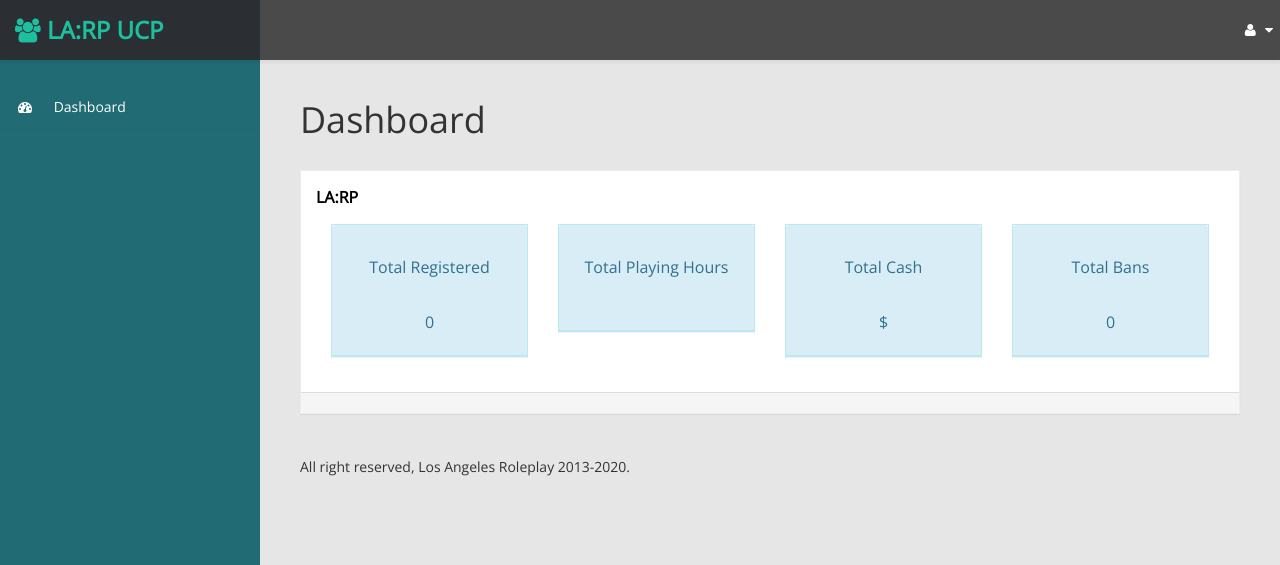
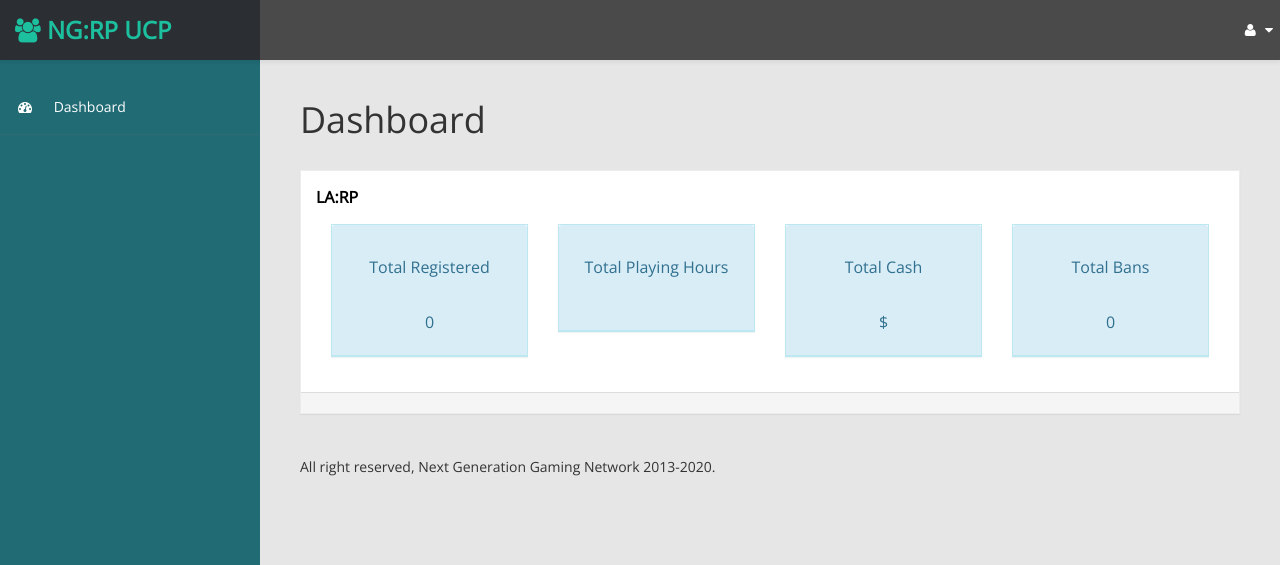
Before and after one commit to bgtracker/NG-RP-UCP, a PHP site: page /pages/index.php in a window 1280 px wide. Shown: the top 565 px of the page. Run offline with PHP 8.4, Linux system fonts and the light colour scheme; the visitor is signed in with stand-in values (Sample User, id 1); data that the repository does not hold is empty.

Commit message:
Add files via upload

```diff
--- a/pages/includes/footer.php
+++ b/pages/includes/footer.php
@@ -1,4 +1,4 @@
-				<footer><p>All right reserved, Los Angeles Roleplay 2013-2020.</p>
+				<footer><p>All right reserved, Next Generation Gaming Network 2013-2020.</p>
 
 
 				</footer>
--- a/pages/includes/header.php
+++ b/pages/includes/header.php
@@ -4,7 +4,7 @@
 <head>
     <meta charset="utf-8" />
     <meta name="viewport" content="width=device-width, initial-scale=1.0" />
-    <title>LA:RP - UCP</title>
+    <title>NG:RP - UCP</title>
     <!-- Bootstrap Styles-->
     <link href="../assets/css/bootstrap.css" rel="stylesheet" />
     <!-- FontAwesome Styles-->
@@ -28,7 +28,7 @@
                     <span class="icon-bar"></span>
                     <span class="icon-bar"></span>
                 </button>
-                <a class="navbar-brand" href="../pages/index.php"><i class="fa fa-users" aria-hidden="true"></i> <strong>LA:RP UCP</strong></a>
+                <a class="navbar-brand" href="../pages/index.php"><i class="fa fa-users" aria-hidden="true"></i> <strong>NG:RP UCP</strong></a>
             </div>
 
             <ul class="nav navbar-top-links navbar-right">
```
